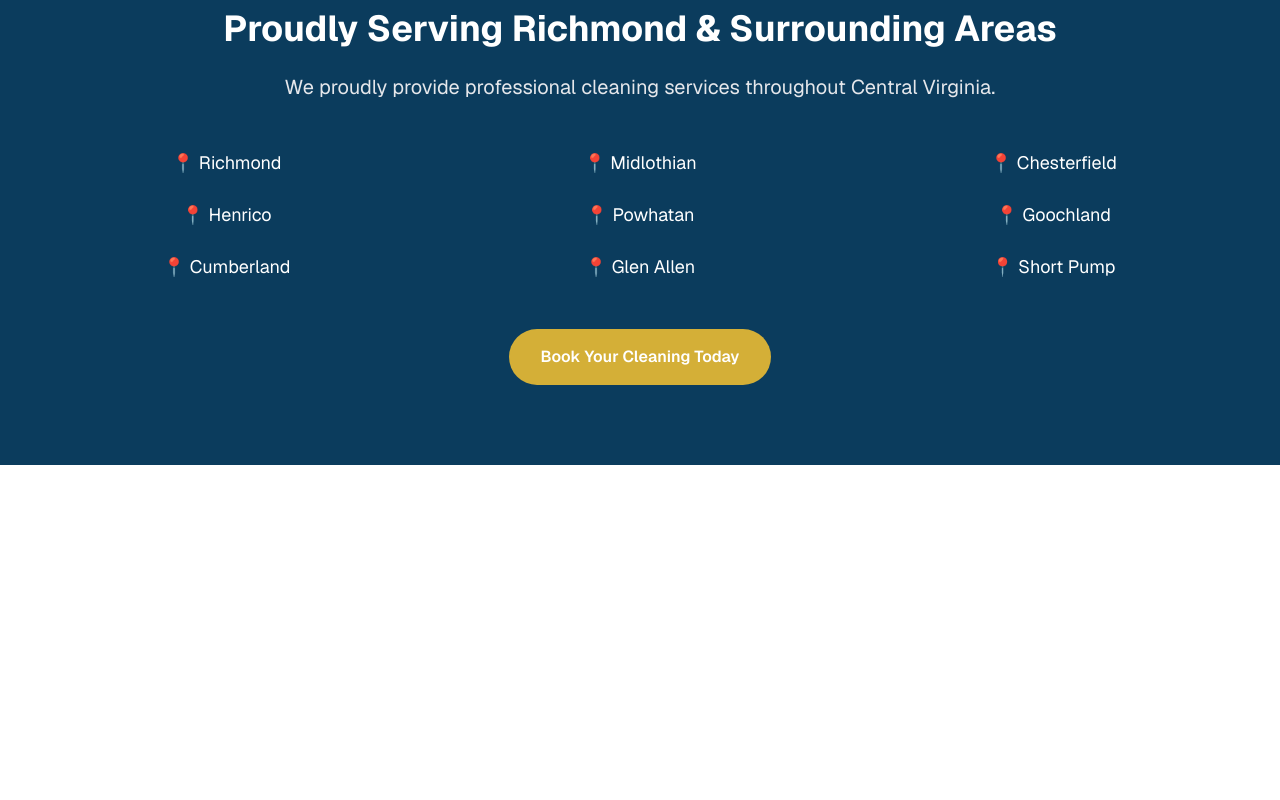
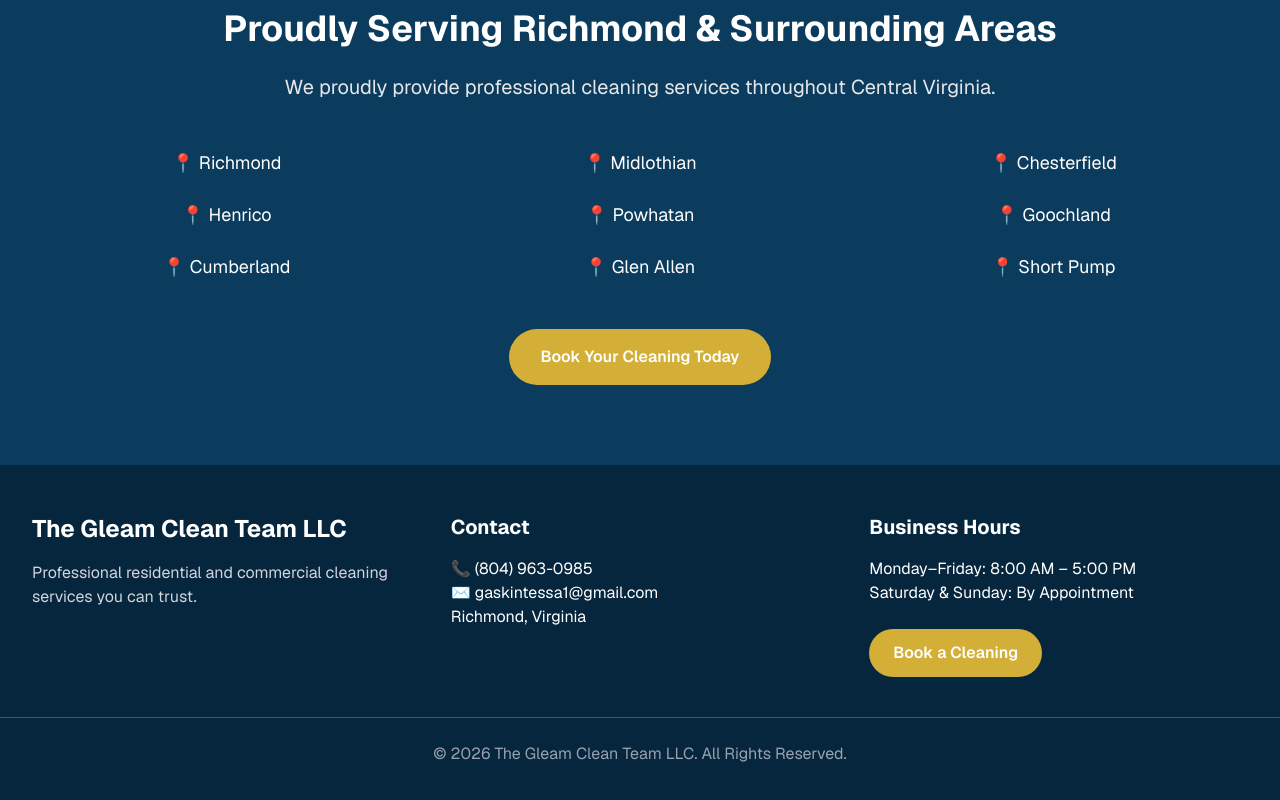
Before and after one commit to TheGleamCleanTeam/thegleamcleanteamllc-website, a Next.js app in the folder website/: page / in a window 1280 px wide. Shown: the part 4133-4933 px from the top of the page. Before the commit the page ends 4598 px from the top, so only its background shows below. Built offline with nearby package versions, Linux system fonts and the light colour scheme.

Commit message:
Add footer

```diff
--- a/website/src/app/page.tsx
+++ b/website/src/app/page.tsx
@@ -364,6 +364,43 @@ export default function Home() {
 
         </div>
       </section>
+            {/* Footer */}
+      <footer className="bg-[#06263d] text-white py-12">
+        <div className="max-w-7xl mx-auto px-8 grid md:grid-cols-3 gap-10">
+
+          <div>
+            <h3 className="text-2xl font-bold">The Gleam Clean Team LLC</h3>
+            <p className="mt-4 text-gray-300">
+              Professional residential and commercial cleaning services you can trust.
+            </p>
+          </div>
+
+          <div>
+            <h4 className="font-bold text-xl mb-4">Contact</h4>
+            <p>📞 (804) 963-0985</p>
+            <p>✉️ gaskintessa1@gmail.com</p>
+            <p>Richmond, Virginia</p>
+          </div>
+
+          <div>
+            <h4 className="font-bold text-xl mb-4">Business Hours</h4>
+            <p>Monday–Friday: 8:00 AM – 5:00 PM</p>
+            <p>Saturday & Sunday: By Appointment</p>
+
+            <a
+              href="/book"
+              className="inline-block mt-6 bg-[#d4af37] hover:bg-yellow-500 text-white px-6 py-3 rounded-full font-semibold"
+            >
+              Book a Cleaning
+            </a>
+          </div>
+
+        </div>
+
+        <div className="border-t border-gray-600 mt-10 pt-6 text-center text-gray-400">
+          © 2026 The Gleam Clean Team LLC. All Rights Reserved.
+        </div>
+      </footer>
     </main>
   );
 }
```
